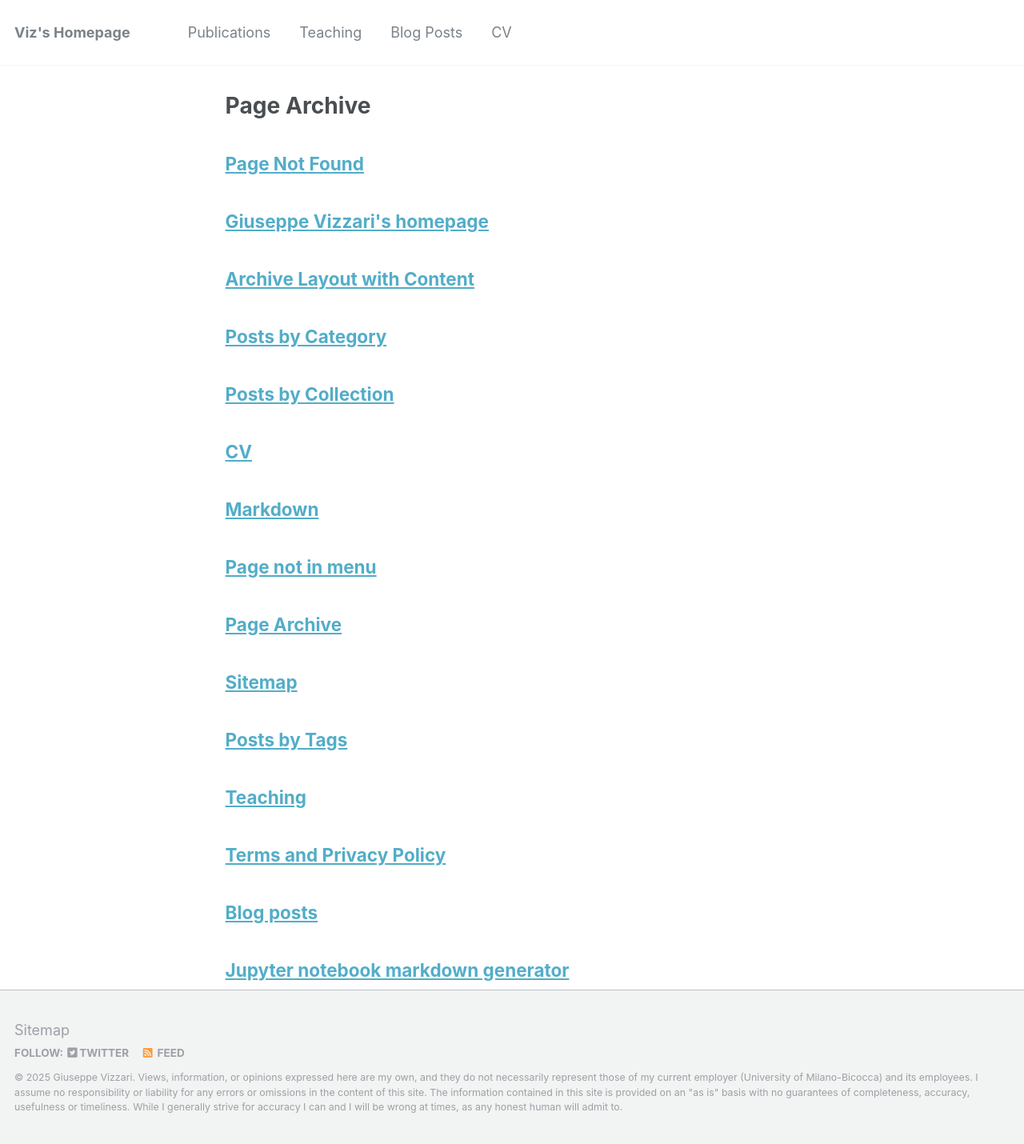
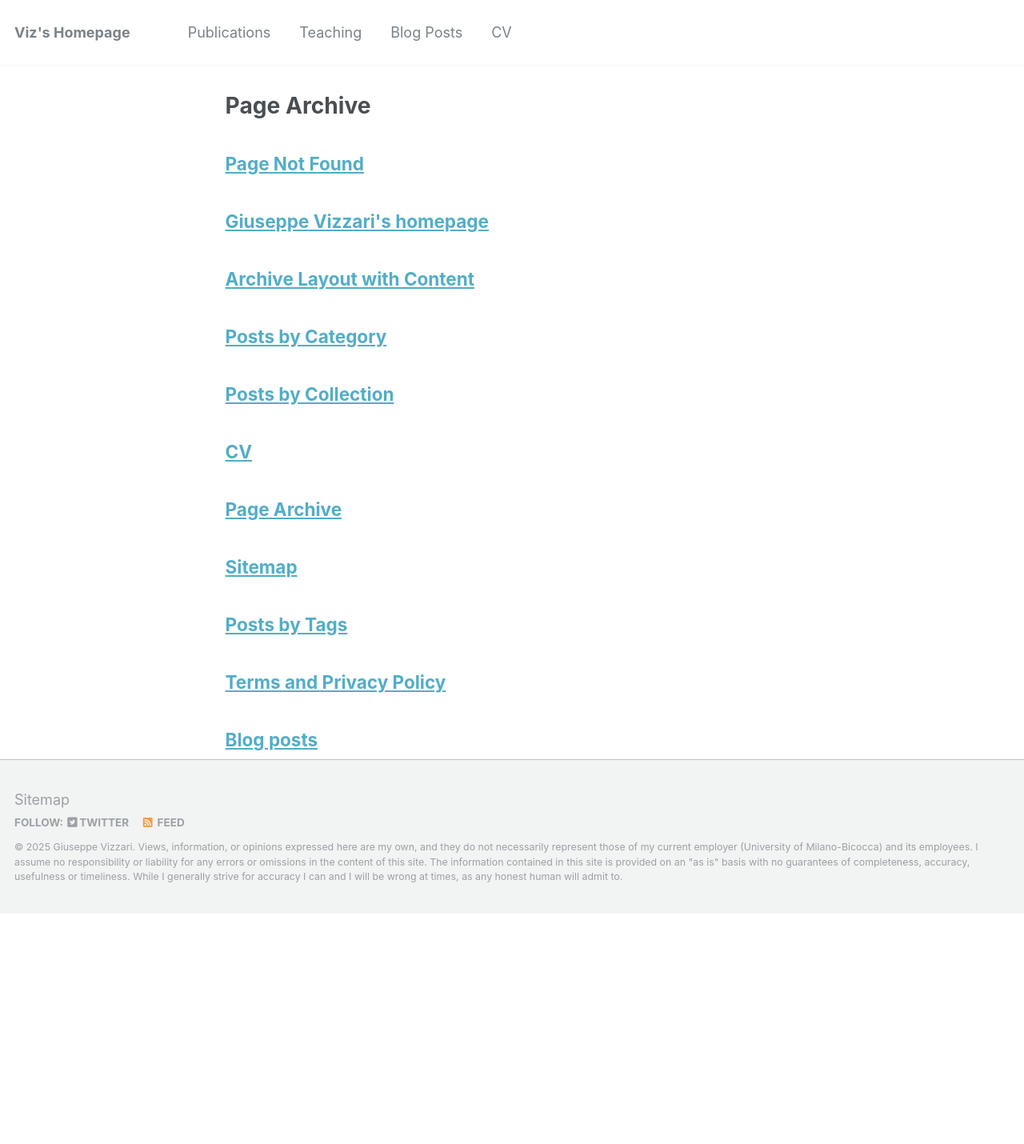
Before and after one commit to GiuseppeVizzari/GiuseppeVizzari.github.io, a Jekyll site: the page built from _pages/page-archive.html, in a window 1280 px wide. Shown: the whole page at 80% size. Built offline with Jekyll 4.4.1, drawn with Linux system fonts in a browser that asks for light colours; after the commit the page ends 1142 px from its top, so only the background shows below that; part of the change alters nothing that is shown.

Commit message:
Additional tuning of config for sake of sitemap

```diff
--- a/_config.yml
+++ b/_config.yml
@@ -121,16 +121,19 @@ exclude:
   - tmp
   - vendor
   - files
+  - _pages/markdown.md
+  - _pages/non-menu-page.md
   - _pages/portfolio.html
   - _pages/publications.md
   - _pages/talkmap.html
   - _pages/talks.html
-  - _pages/teaching.html
+  - _pages/teaching.md
   - _portfolio
   - _publications
   - _talks
   - _teaching
   - _talkmap
+  - markdown_generator
 keep_files:
   - .git
   - .svn
```
